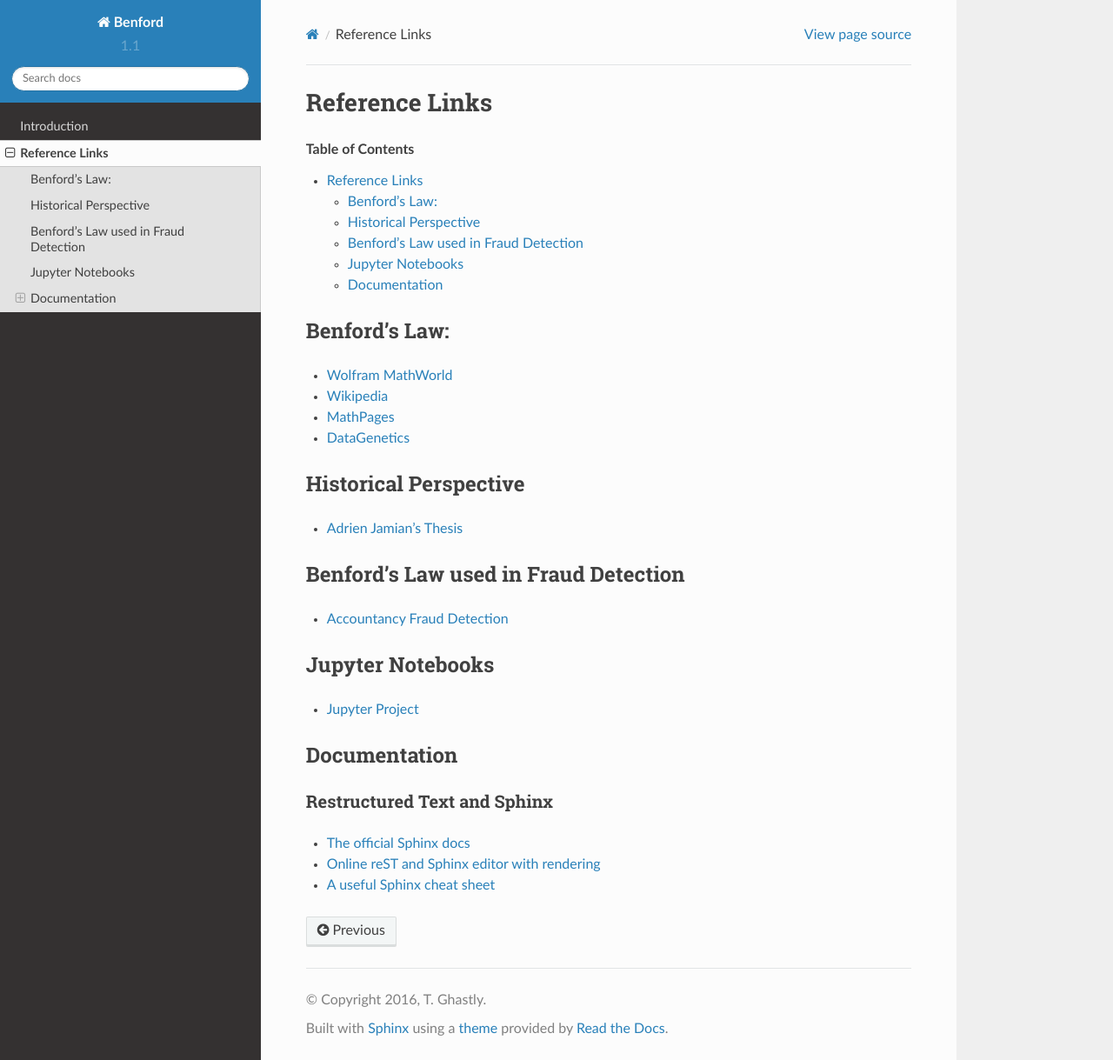
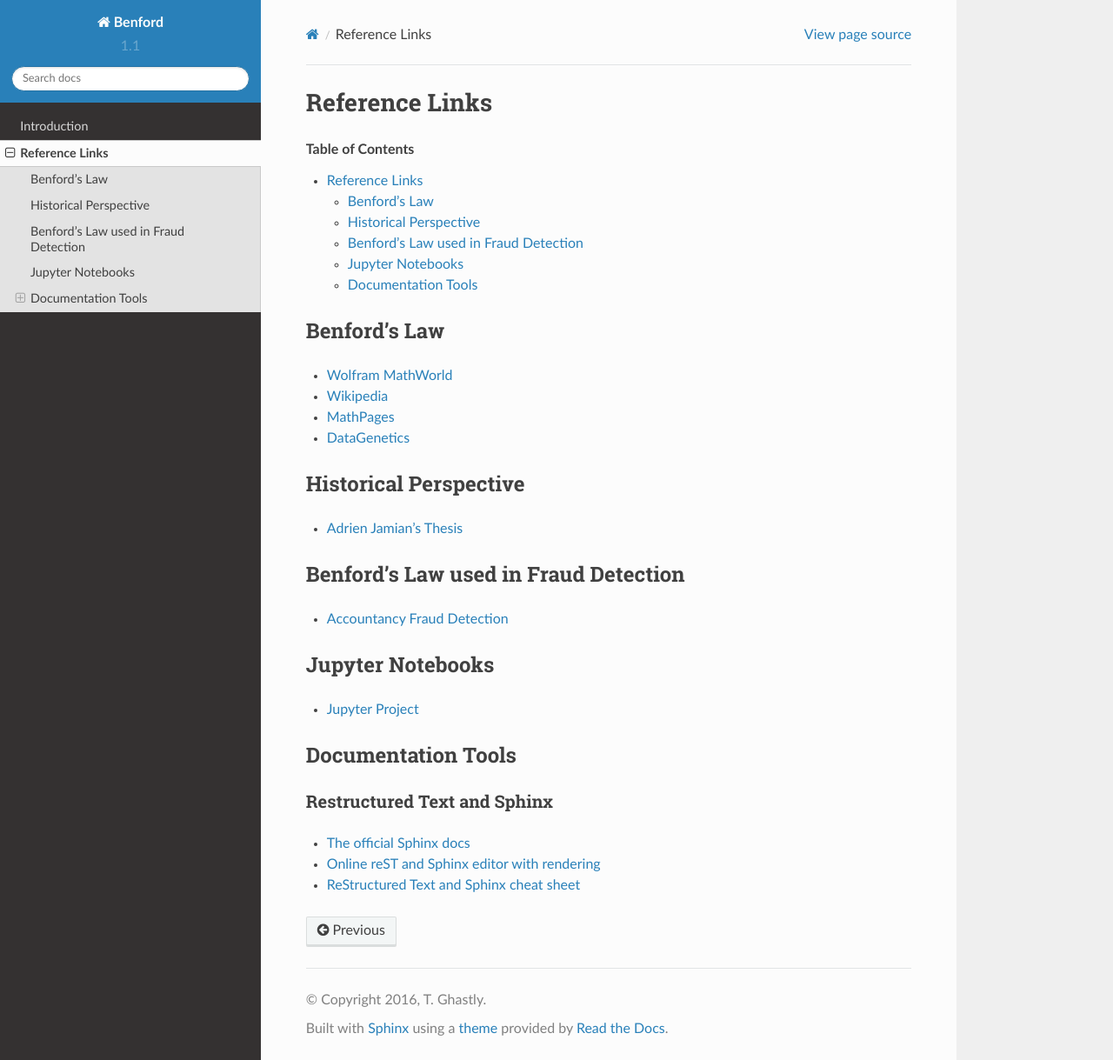
Before and after one commit to tghastly/Benford, a Sphinx documentation site: the page built from docs/source/References.rst, in a window 1280 px wide and 1219 px high. Shown: the whole window at 87% size. Built offline with Sphinx 7.4.7 and the Read the Docs theme 2.0.0, drawn with Linux system fonts in a browser that asks for light colours.

Commit message:
Minor layout improvements

```diff
--- a/docs/source/References.rst
+++ b/docs/source/References.rst
@@ -5,9 +5,8 @@
 .. contents:: Table of Contents
    :depth: 2
 
-
-Benford's Law:
-==============
+Benford's Law
+=============
 * `Wolfram MathWorld <http://mathworld.wolfram.com/BenfordsLaw.html>`_
 * `Wikipedia <https://en.wikipedia.org/wiki/Benford%27s_law>`_
 * `MathPages <http://www.mathpages.com/home/kmath302/kmath302.htm>`_
@@ -17,27 +16,18 @@
 ======================
 * `Adrien Jamian's Thesis <http://wwwf.imperial.ac.uk/~nadams/classificationgroup/Benfords-Law.pdf>`_
 
-
 Benford's Law used in Fraud Detection
 =====================================
 * `Accountancy Fraud Detection <https://www.agacgfm.org/AGA/FraudToolkit/documents/BenfordsLaw.pdf>`_
 
-
-
 Jupyter Notebooks
 =================
-
 * `Jupyter Project <http://jupyter.org/>`_
 
-
-Documentation
-=============
-
+Documentation Tools
+===================
 Restructured Text and Sphinx
 ----------------------------
-
 * `The official Sphinx docs <http://www.sphinx-doc.org/en/stable/index.html>`_
-
 * `Online reST and Sphinx editor with rendering <https://livesphinx.herokuapp.com/>`_
-
-* `A useful Sphinx cheat sheet <http://thomas-cokelaer.info/tutorials/sphinx/rest_syntax.html>`_
+* `ReStructured Text and Sphinx cheat sheet <http://thomas-cokelaer.info/tutorials/sphinx/rest_syntax.html>`_
```
